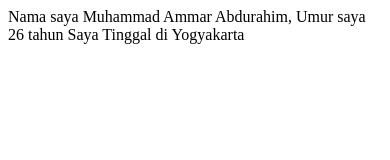
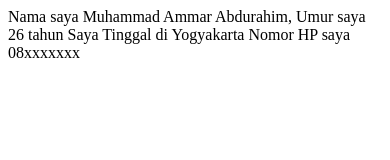
Before and after one commit to MuhammadAmmar314/first-project, a plain HTML site: page index.html in a window 390 px wide. Drawn offline with Linux system fonts and the light colour scheme.

Commit message:
add phone number

```diff
--- a/index.html
+++ b/index.html
@@ -7,5 +7,7 @@
         Nama saya Muhammad Ammar Abdurahim, Umur saya 26 tahun
 
         Saya Tinggal di Yogyakarta
+
+        Nomor HP saya 08xxxxxxx
     </body>
 </html>
```
